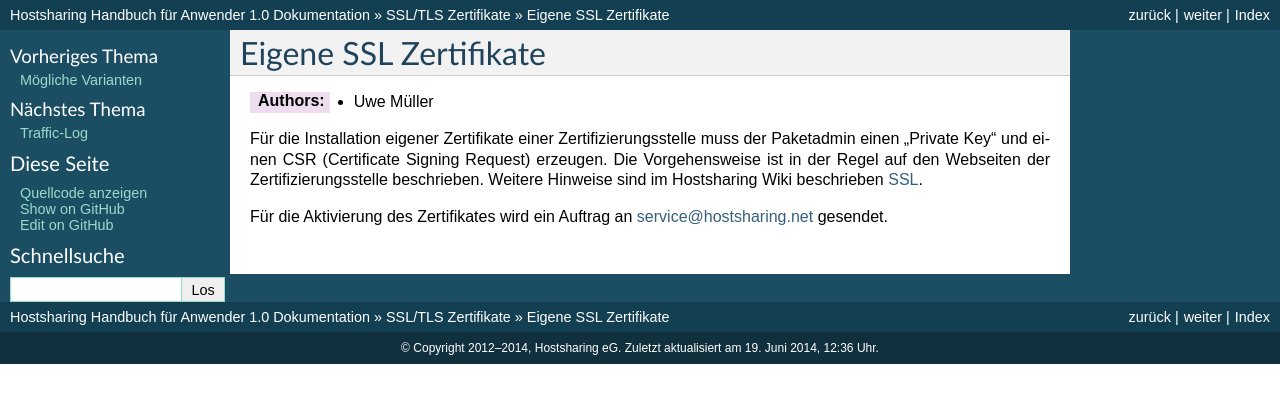
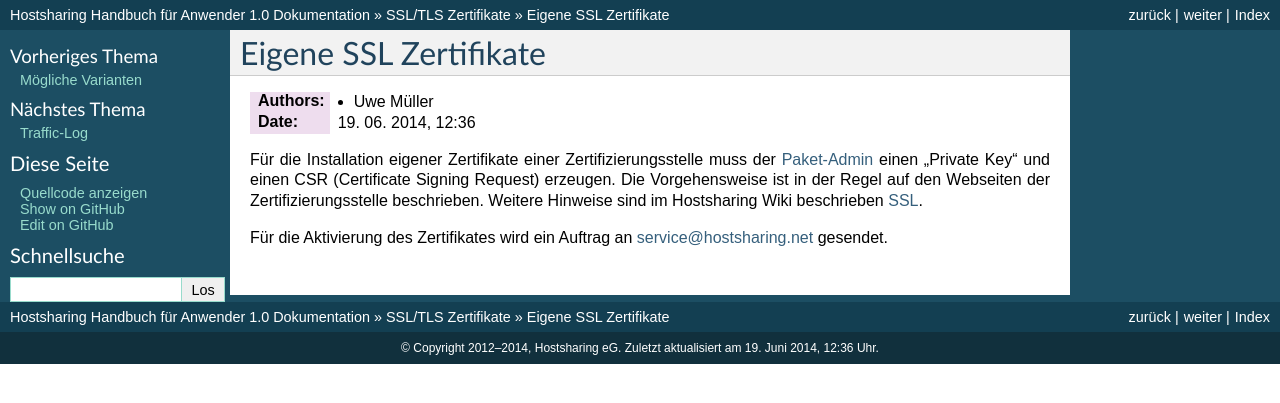
Before and after one commit to hostsharing/hs.docs.users, a Sphinx documentation site: the page built from source/ssl/eigene-ssl-zertifikate.rst, in a window 1280 px wide. Shown: the top 403 px of the page. Built offline with Sphinx 7.4.7, drawn with Linux system fonts in a browser that asks for light colours; pages that are not in the unit, such as notebooks, are missing from menus.

Commit message:
change date syntax add someone links

```diff
--- a/source/ssl/eigene-ssl-zertifikate.rst
+++ b/source/ssl/eigene-ssl-zertifikate.rst
@@ -1,12 +1,15 @@
+======================
 Eigene SSL Zertifikate
 ======================
-
-:Authors: - Uwe Müller
 
 .. |date| date:: %d. %m. %Y
 .. |time| date:: %H:%M
 
-Für die Installation eigener Zertifikate einer Zertifizierungsstelle muss der Paketadmin einen "Private Key" und einen CSR  (Certificate Signing Request) erzeugen.
+:Authors: - Uwe Müller
+
+:Date: |date|, |time|
+
+Für die Installation eigener Zertifikate einer Zertifizierungsstelle muss der :doc:`Paket-Admin</account/paket-admin>` einen "Private Key" und einen CSR  (Certificate Signing Request) erzeugen.
 Die Vorgehensweise ist in der Regel auf den Webseiten der Zertifizierungsstelle beschrieben.
 Weitere Hinweise sind im Hostsharing Wiki beschrieben `SSL <https://wiki.hostsharing.net/index.php?title=SSL>`_.
 
--- a/source/ssl/index.rst
+++ b/source/ssl/index.rst
@@ -2,12 +2,12 @@
 SSL/TLS Zertifikate
 ===================
 
-:Authors: - Uwe Müller
-
 .. |date| date:: %d. %m. %Y
 .. |time| date:: %H:%M
 
+:Authors: - Uwe Müller
 
+:Date: |date|, |time|
 
 Inhalt:
 
```
Also changed, not shown: source/ssl/allgemein.rst (+5 -4 lines), source/ssl/varianten.rst (+5 -2 lines).
